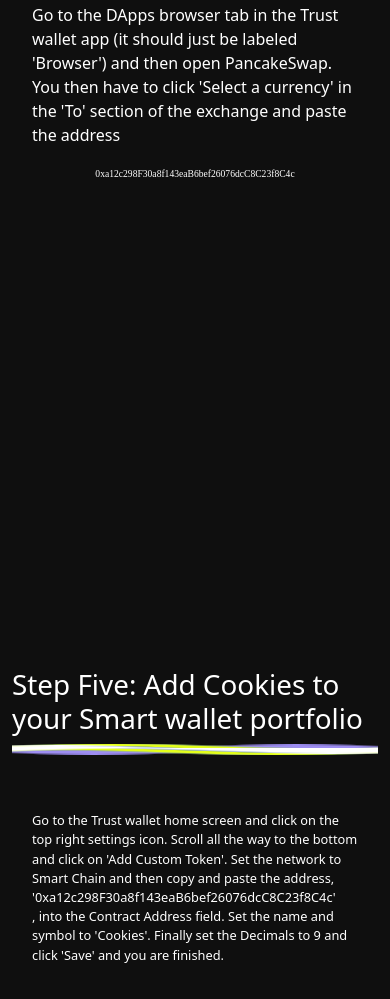
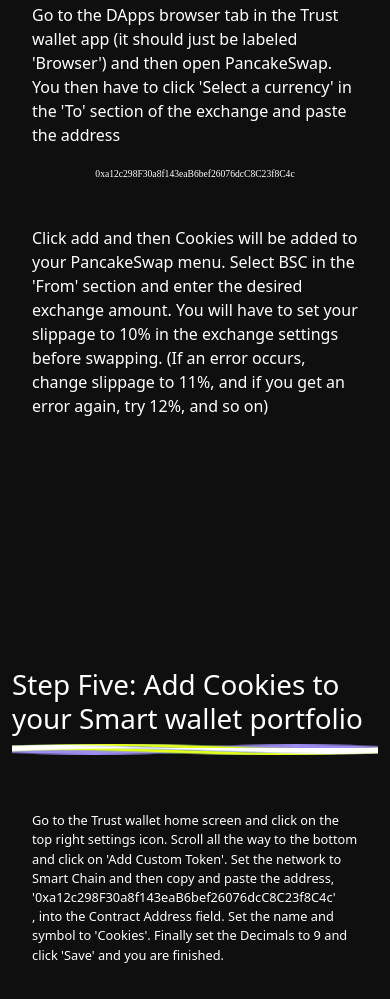
Before and after one commit to ET-moon/cookies, a plain HTML site: page howToBuy.html in a window 390 px wide. Shown: the part 2527-3526 px from the top of the page. Drawn offline with nearby package versions, Linux system fonts and the light colour scheme.

Commit message:
finished

```diff
--- a/howToBuy.html
+++ b/howToBuy.html
@@ -173,7 +173,9 @@
           Go to the DApps browser tab in the Trust wallet app (it should just be labeled 'Browser') and then open PancakeSwap. You then have to click 'Select a currency' in the 'To' section of the exchange and paste the address<br>
 
           <p class="d-block d-md-none" style=" font-size: 0.6em; color: white; text-align: center; font-family:playfair;"><span id="address">0xa12c298F30a8f143eaB6bef26076dcC8C23f8C4c</span></p>
-
+          <p style="font-familty: playfair;" class="subItem d-block d-md-none">
+          <br>Click add and then Cookies will be added to your PancakeSwap menu. Select BSC in the 'From' section and enter the desired exchange amount. You will have to set your slippage to 10% in the exchange settings before swapping. (If an error occurs, change slippage to 11%, and if you get an error again, try 12%, and so on)
+          </p>
         </p>
         <br><br><br><br><br>
     </div>
```
